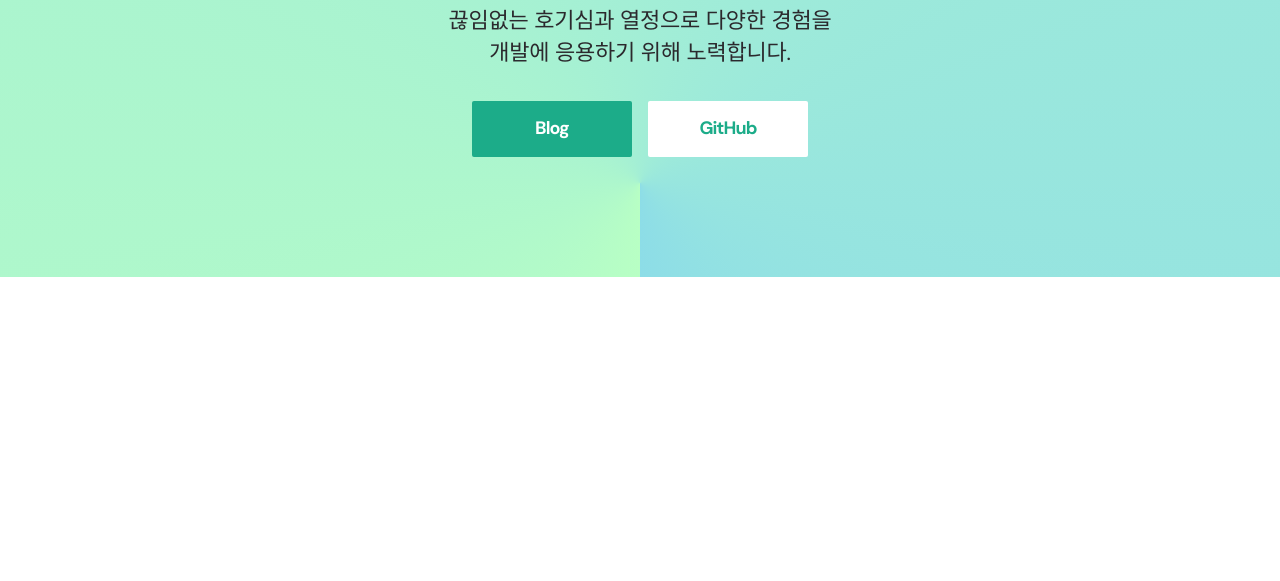
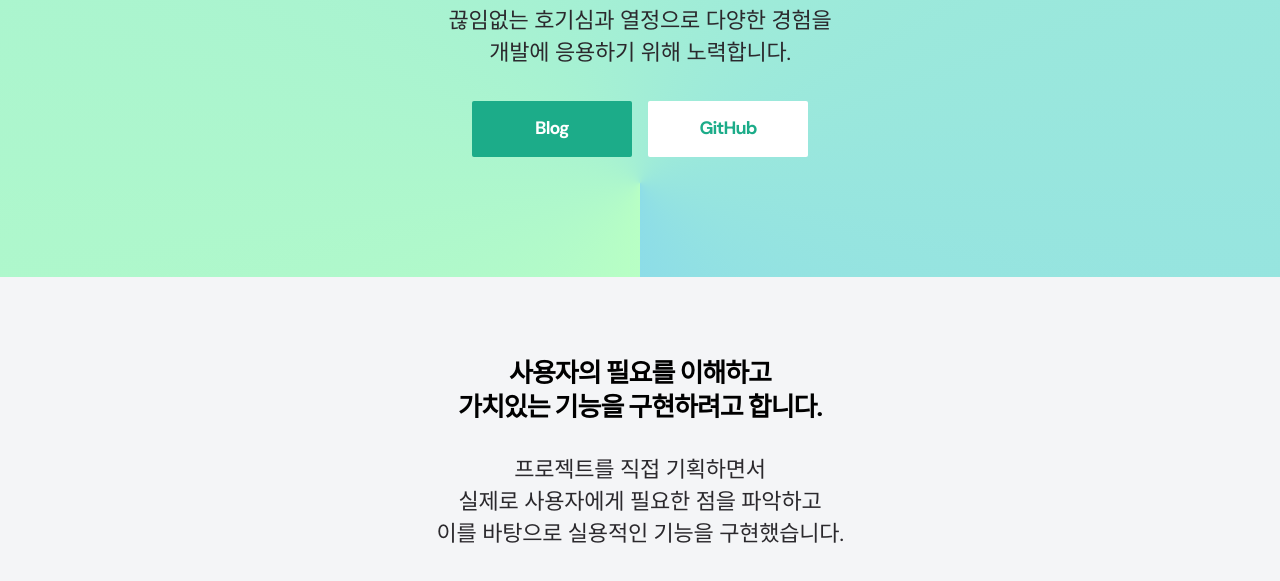
Before and after one commit to lisohh/resume, a plain HTML site: page index.html in a window 1280 px wide. Shown: the part 291-872 px from the top of the page. Before the commit the page ends 800 px from the top, so only its background shows below. Drawn offline with Linux system fonts and the light colour scheme.

Commit message:
Add: introduction

```diff
--- a/index.html
+++ b/index.html
@@ -37,5 +37,23 @@
         </div>
       </div>
     </section>
+    <section class="introduction">
+      <div class="container">
+        <div class="row">
+          <div class="col-12">
+            <h2 class="introduction-title">
+              사용자의 필요를 이해하고 <br />가치있는 기능을 구현하려고 합니다.
+            </h2>
+            <p class="introduction-desc">
+              프로젝트를 직접 기획하면서 <br />실제로 사용자에게 필요한 점을
+              파악하고 <br />이를 바탕으로 실용적인 기능을 구현했습니다.
+            </p>
+          </div>
+        </div>
+      </div>
+    </section>
+    <div class="container">
+      <div class="row"><div class="col-12"></div></div>
+    </div>
   </body>
 </html>
--- a/style.css
+++ b/style.css
@@ -112,6 +112,26 @@ p {
   margin-right: 8px;
 }
 
+/* Introduction */
+.introduction {
+  background-color: #f4f5f7;
+  padding: 80px 0;
+}
+
+.introduction-title {
+  margin-bottom: 32px;
+  font-size: 22px;
+  line-height: 1.363636;
+  letter-spacing: -0.04em;
+}
+
+.introduction-desc {
+  font-size: 16px;
+  font-weight: 400;
+  line-height: 1.5;
+  letter-spacing: -0.01em;
+}
+
 /* >_ 768px (Desktop) */
 @media screen and (min-width: 768px) {
   p {
@@ -149,6 +169,28 @@ p {
   .landing .button-group .fill-button:first-child {
     margin-right: 16px;
   }
+
+  /* Introduction */
+  .introduction {
+    text-align: center;
+    background-color: #f4f5f7;
+    padding: 79px 0 76px 0;
+  }
+
+  .introduction-title {
+    margin-bottom: 30px;
+    font-size: 26px;
+    font-weight: 700;
+    line-height: 1.30769;
+    letter-spacing: -0.04em;
+  }
+
+  .introduction-desc {
+    font-size: 22px;
+    font-weight: 400;
+    line-height: 1.45;
+    letter-spacing: -0.01em;
+  }
 }
 
 /* Custom Grid System - Fix container width */
```
